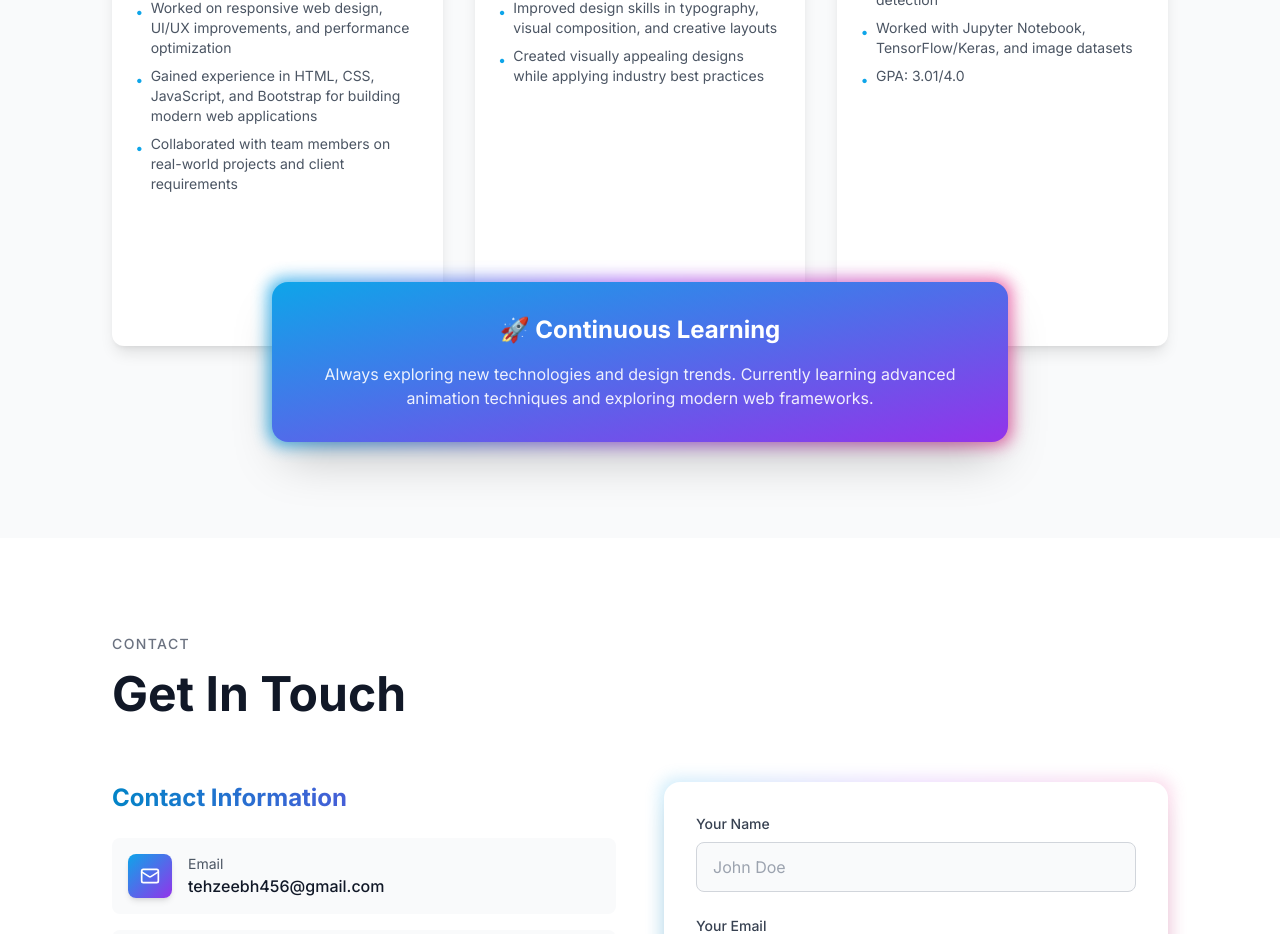
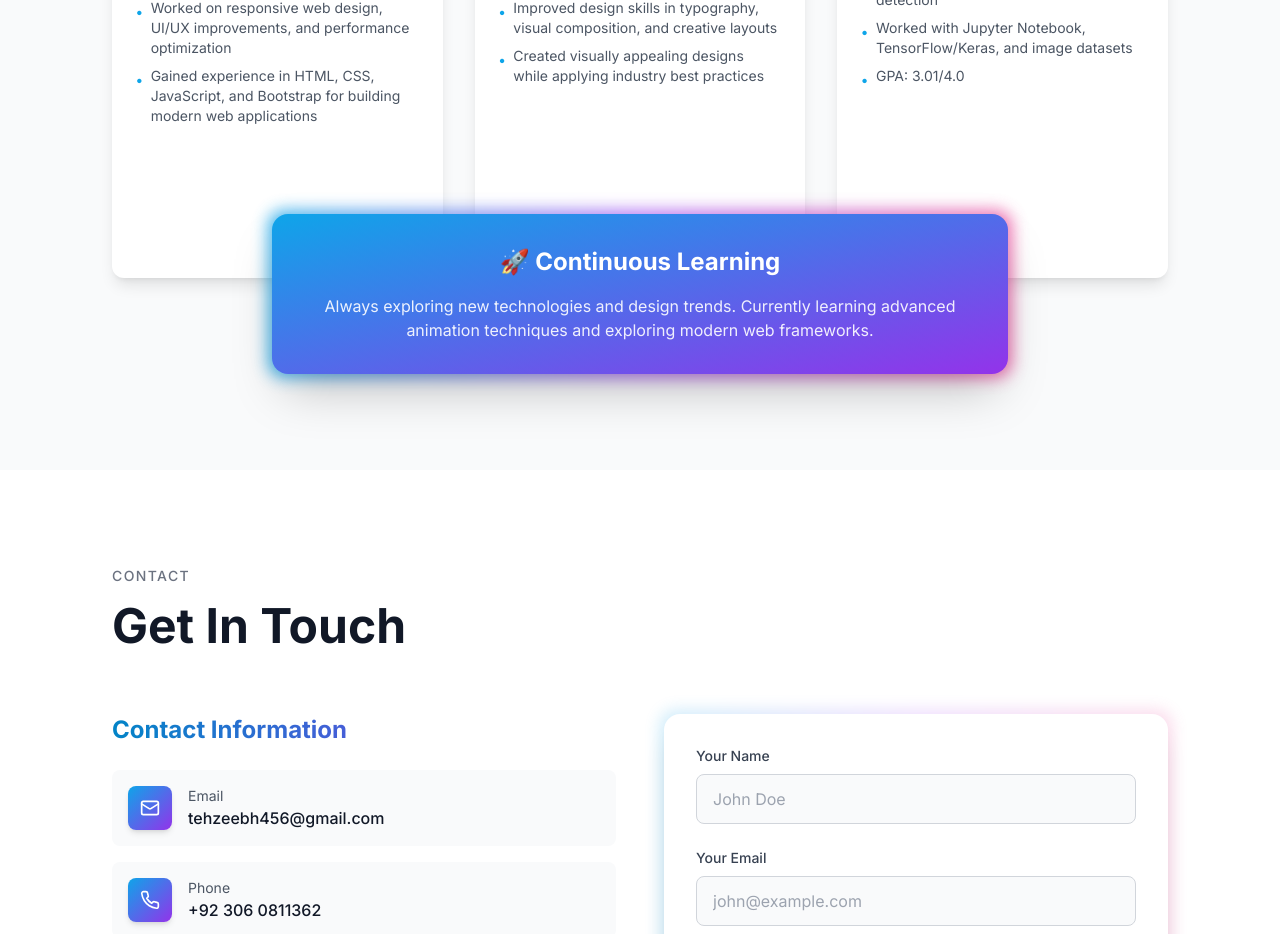
Before and after one commit to Tehzeeb-18/portfolio, a Next.js app: page / in a window 1280 px wide. Shown: the part 4020-4954 px from the top of the page. Built offline with nearby package versions, Linux system fonts and the light colour scheme.

Commit message:
Remove last bullet point from Front End experience to match card heights

```diff
--- a/components/Experience.tsx
+++ b/components/Experience.tsx
@@ -41,7 +41,6 @@ const Experience = () => {
         "Completed a front-end development internship at Ezitech from October 2024 to January 2025",
         "Worked on responsive web design, UI/UX improvements, and performance optimization",
         "Gained experience in HTML, CSS, JavaScript, and Bootstrap for building modern web applications",
-        "Collaborated with team members on real-world projects and client requirements",
       ],
       icon: <Briefcase className="w-5 h-5" />,
       color: "from-blue-500 to-cyan-500",
```
